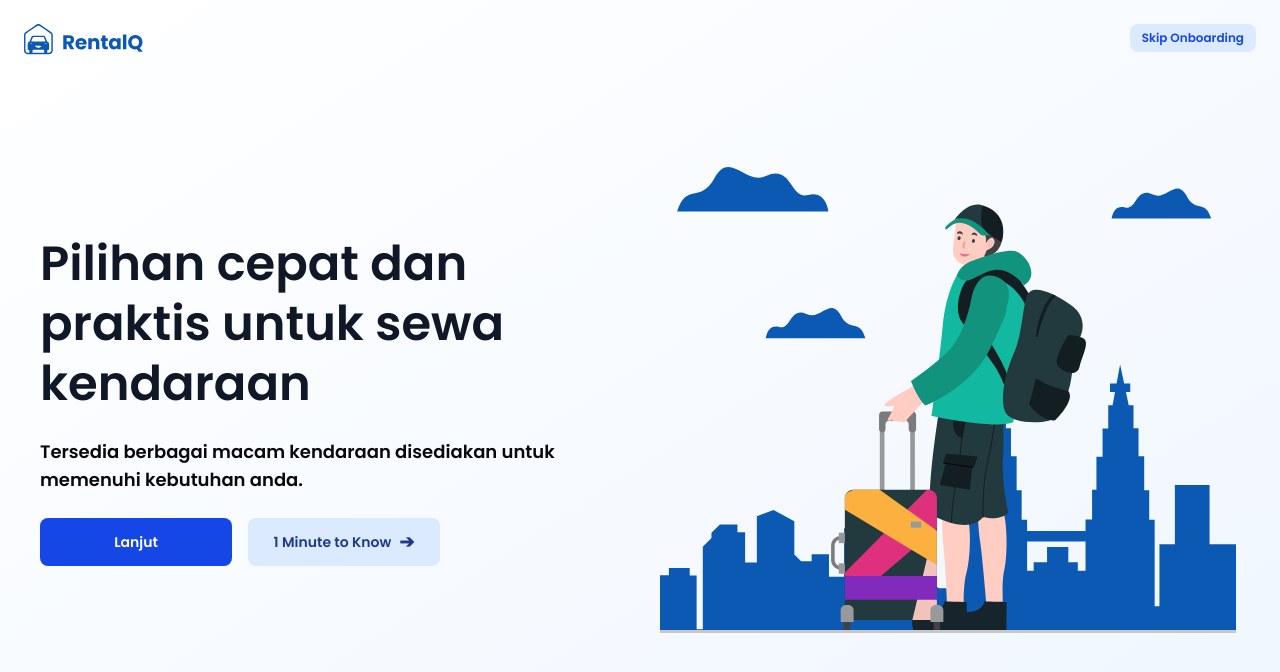
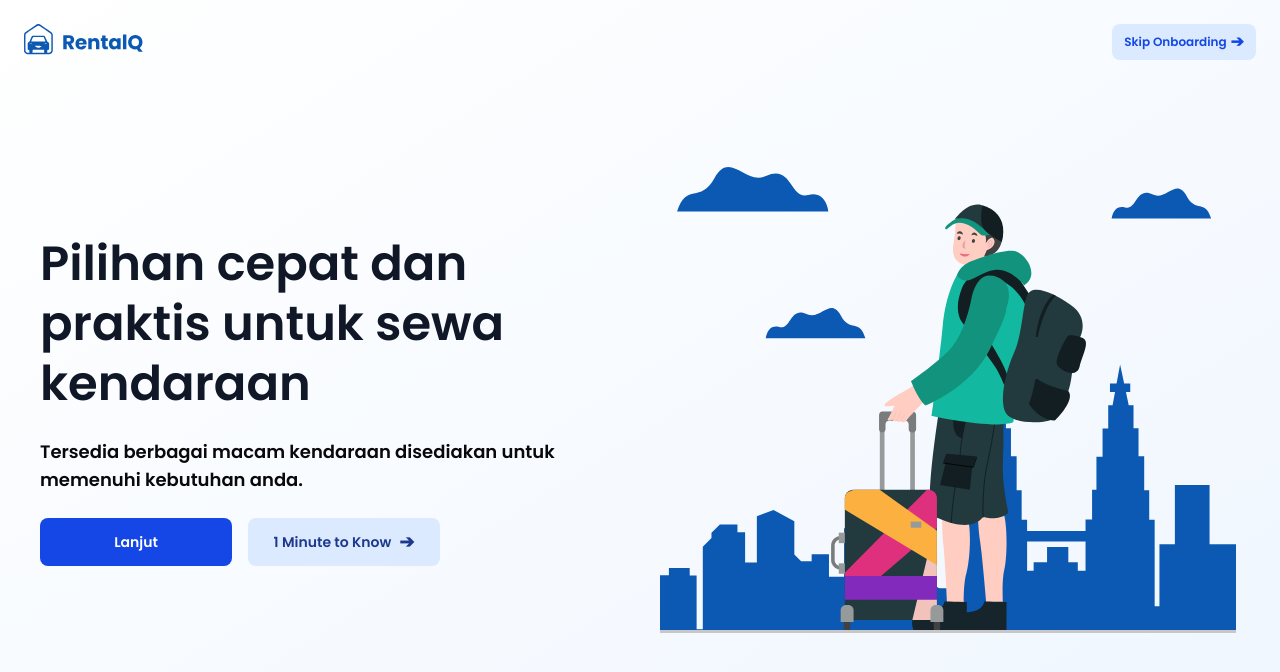
Before and after one commit to farrelputras/rentalq_pppl_6, a Next.js app: page /onboarding1 in a window 1280 px wide. Shown: the top 672 px of the page. Built offline with nearby package versions, Linux system fonts and the light colour scheme.

Commit message:
add cursor pointer for onboarding

```diff
--- a/src/app/(auth)/onboarding1/page.tsx
+++ b/src/app/(auth)/onboarding1/page.tsx
@@ -22,11 +22,11 @@ export default function HeroSection() {
 
       {/* Tombol Skip di pojok kanan atas */}
       <div className="absolute top-6 right-6 z-50">
-        <Link href="/login">
-          <button className="px-3 py-1.5 bg-blue-100 text-blue-700 text-xs font-semibold rounded-md hover:bg-blue-200 transition">
-            Skip Onboarding
-          </button>
-        </Link>
+          <Link href="/login">
+          <button className="px-3 py-1.5 bg-blue-100 text-blue-700 text-xs font-semibold rounded-md hover:bg-blue-200 transition flex items-center gap-1 cursor-pointer">
+              Skip Onboarding <span className="text-base">➔</span>
+            </button>
+          </Link>
       </div>
 
       {/* Video Modal */}
--- a/src/app/(auth)/onboarding2/page.tsx
+++ b/src/app/(auth)/onboarding2/page.tsx
@@ -21,9 +21,9 @@ export default function HeroSection() {
        {/* Tombol Skip di pojok kanan atas */}
       <div className="absolute top-6 right-6 z-50">
         <Link href="/login">
-          <button className="px-3 py-1.5 bg-blue-100 text-blue-700 text-xs font-semibold rounded-md hover:bg-blue-200 transition">
-            Skip Onboarding
-          </button>
+          <button className="px-3 py-1.5 bg-blue-100 text-blue-700 text-xs font-semibold rounded-md hover:bg-blue-200 transition flex items-center gap-1 cursor-pointer">
+              Skip Onboarding <span className="text-base">➔</span>
+        </button>
         </Link>
       </div>
 
```
